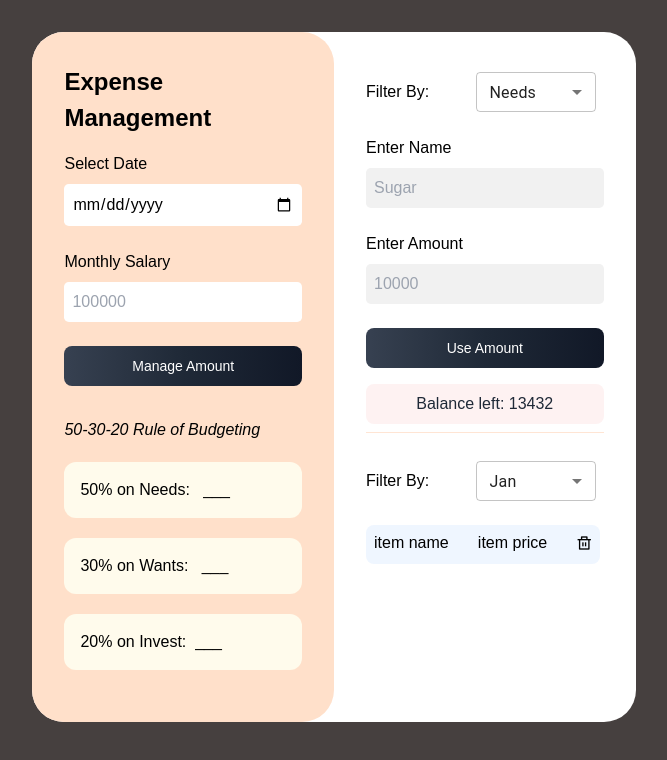
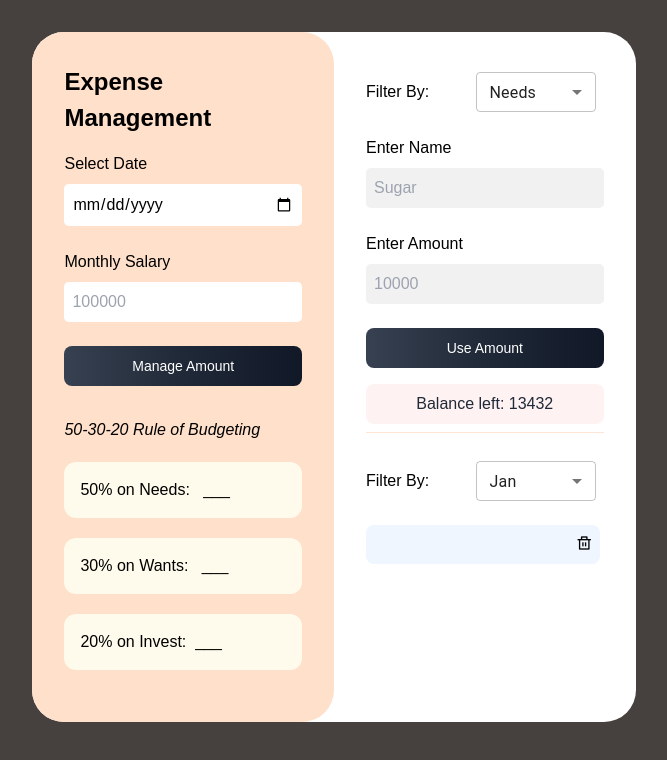
Before and after one commit to gauravsoni97/expensemanagement, a React (Create React App) app: page / in a window 1280 px wide. Shown: the top 760 px of the page, without its empty margins (306-973 px from the left). Built offline with nearby package versions, Linux system fonts and the light colour scheme.

Commit message:
state added in right

```diff
--- a/src/Components/ExpenseListRight/ExpenseListRight.jsx
+++ b/src/Components/ExpenseListRight/ExpenseListRight.jsx
@@ -12,6 +12,8 @@ const ExpenseListRight = ({
   monthFilter,
   setMonthFilter,
 }) => {
+  const [arrayOfList, setArrayOfList] = useState([ ]);
+
   const formik = useFormik({
     initialValues: {
       itemName: "",
@@ -102,8 +104,8 @@ const ExpenseListRight = ({
           </div>
           <div className="all_lists_parent">
             <div className="listed_item flex align-center justify-between my-2 py-1.5 px-2 rounded-lg bg-blue-50">
-              <p className="listed_item_name">item name</p>
-              <p className="listed_item_price">item price</p>
+              <p className="listed_item_name">{arrayOfList.itemName}</p>
+              <p className="listed_item_price">{arrayOfList.itemPrice}</p>
               <p className="listed_item_edit">
                 <i
                   className="ri-delete-bin-line"
```
